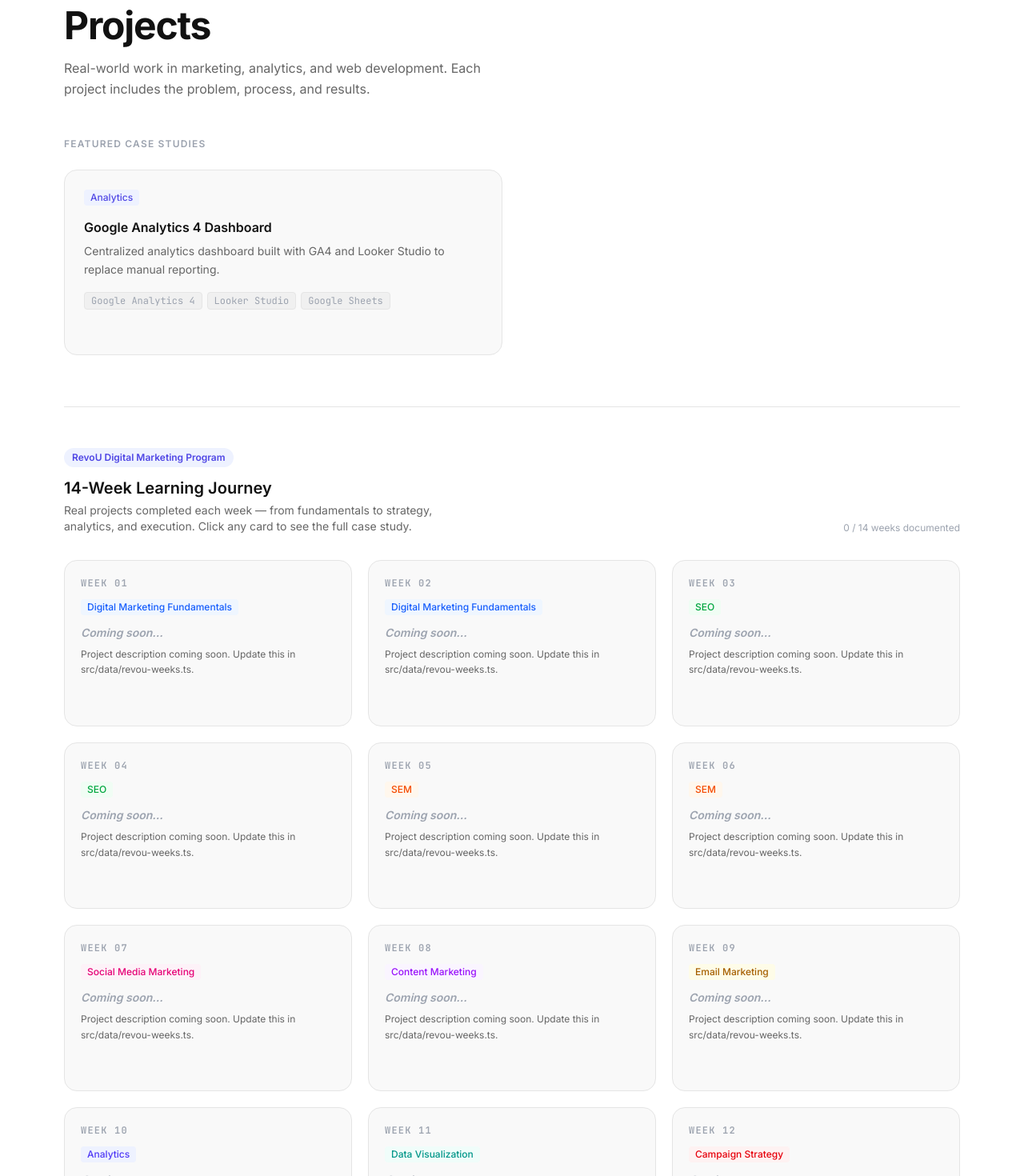
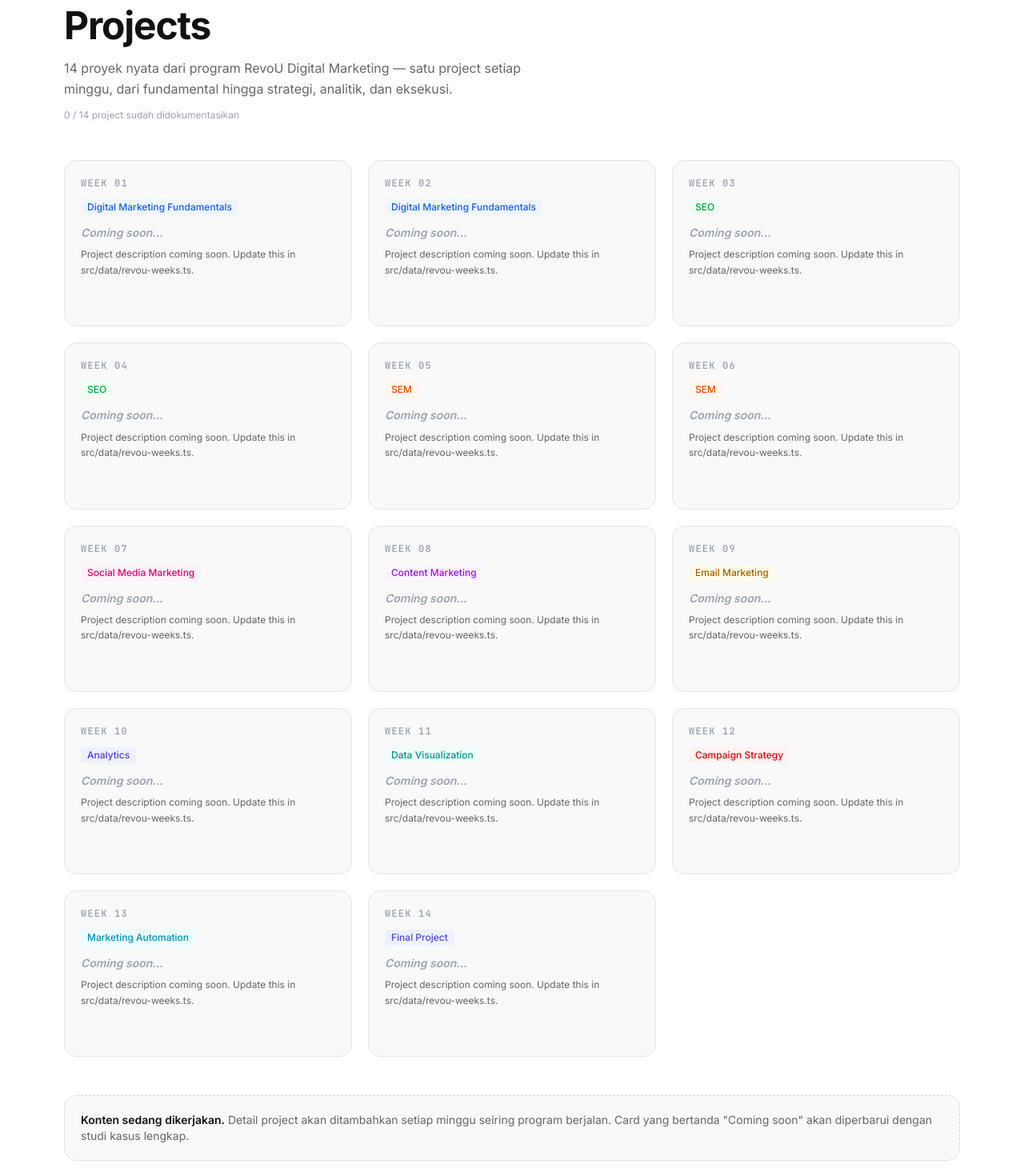
Before and after one commit to danuindra/portfolio-website, a Next.js app: page /projects in a window 1280 px wide. Shown: the part 120-1590 px from the top of the page at 80% size. Built offline with nearby package versions, Linux system fonts and the light colour scheme.

Commit message:
Projects: flat 14-week grid, no Featured/Journey split

```diff
--- a/src/app/projects/page.tsx
+++ b/src/app/projects/page.tsx
@@ -1,22 +1,19 @@
 import { Suspense } from 'react'
 import type { Metadata } from 'next'
-import { getAllProjects } from '@/lib/mdx'
 import ProjectsClient from '@/components/project/ProjectsClient/ProjectsClient'
 
 export const metadata: Metadata = {
   title: 'Projects',
   description:
-    'Case studies and real-world projects in digital marketing, analytics, and web development.',
+    '14 real-world digital marketing projects from the RevoU program — analytics, strategy, content, and more.',
 }
 
-export default async function ProjectsPage() {
-  const mdxProjects = await getAllProjects()
-
+export default function ProjectsPage() {
   return (
     <main id="main-content" className="pt-16">
       <div className="w-full mx-auto max-w-[1200px] px-4 md:px-8 lg:px-10 py-16">
         <Suspense fallback={<div className="min-h-[60vh]" />}>
-          <ProjectsClient mdxProjects={mdxProjects} />
+          <ProjectsClient />
         </Suspense>
       </div>
     </main>
--- a/src/components/project/ProjectsClient/ProjectsClient.tsx
+++ b/src/components/project/ProjectsClient/ProjectsClient.tsx
@@ -2,18 +2,13 @@
 
 import AnimatedSection from '@/components/shared/AnimatedSection/AnimatedSection'
 import WeekCard from '@/components/journey/WeekCard/WeekCard'
-import ProjectCard from '@/components/project/ProjectCard/ProjectCard'
 import { revouWeeks } from '@/data/revou-weeks'
 import { useLocale } from '@/context/LocaleContext'
-import type { ProjectFrontmatter } from '@/types'
 
-interface ProjectsClientProps {
-  // MDX case-study projects (e.g. ga4-dashboard)
-  mdxProjects: ProjectFrontmatter[]
-}
+export default function ProjectsClient() {
+  const { t } = useLocale()
 
-export default function ProjectsClient({ mdxProjects }: ProjectsClientProps) {
-  const { t } = useLocale()
+  const documented = revouWeeks.filter(w => !w.isPlaceholder).length
 
   return (
     <>
@@ -22,54 +17,19 @@
         <h1 className="text-4xl md:text-5xl font-bold tracking-tight text-[var(--color-text-primary)] mb-4">
           {t.projects.heading}
         </h1>
-        <p className="text-[var(--color-text-secondary)] mb-12 max-w-xl leading-relaxed">
-          {t.projects.subheading}
+        <p className="text-[var(--color-text-secondary)] max-w-xl leading-relaxed mb-3">
+          14 proyek nyata dari program RevoU Digital Marketing — satu project setiap minggu,
+          dari fundamental hingga strategi, analitik, dan eksekusi.
+        </p>
+        <p className="text-xs text-[var(--color-text-tertiary)]">
+          {documented} / {revouWeeks.length} project sudah didokumentasikan
         </p>
       </AnimatedSection>
 
-      {/* Featured / MDX projects — shown only when they exist */}
-      {mdxProjects.length > 0 && (
-        <AnimatedSection delay={60} className="mb-16">
-          <h2 className="text-xs font-semibold text-[var(--color-text-tertiary)] uppercase tracking-widest mb-6">
-            Featured Case Studies
-          </h2>
-          <div className="grid grid-cols-1 md:grid-cols-2 gap-6">
-            {mdxProjects.map((project, i) => (
-              <AnimatedSection key={project.slug} delay={i * 60}>
-                <ProjectCard project={project} />
-              </AnimatedSection>
-            ))}
-          </div>
-        </AnimatedSection>
-      )}
-
-      {/* Divider + RevoU section header */}
-      <AnimatedSection delay={80}>
-        <div className={mdxProjects.length > 0 ? 'border-t border-[var(--color-border-subtle)] pt-12 mb-8' : 'mb-8'}>
-          <div className="flex flex-col sm:flex-row sm:items-end sm:justify-between gap-3">
-            <div>
-              <span className="inline-block text-xs font-semibold text-[var(--color-accent)] bg-[var(--color-accent-subtle)] px-2.5 py-1 rounded-full mb-3">
-                RevoU Digital Marketing Program
-              </span>
-              <h2 className="text-xl font-semibold text-[var(--color-text-primary)]">
-                14-Week Learning Journey
-              </h2>
-              <p className="text-sm text-[var(--color-text-secondary)] mt-1 max-w-lg">
-                Real projects completed each week — from fundamentals to strategy, analytics, and execution.
-                Click any card to see the full case study.
-              </p>
-            </div>
-            <p className="text-xs text-[var(--color-text-tertiary)] shrink-0 sm:text-right">
-              {revouWeeks.filter(w => !w.isPlaceholder).length} / {revouWeeks.length} weeks documented
-            </p>
-          </div>
-        </div>
-      </AnimatedSection>
-
-      {/* 14-week grid: 3 cols desktop, 2 tablet, 1 mobile */}
-      <div className="grid grid-cols-1 sm:grid-cols-2 lg:grid-cols-3 gap-5">
+      {/* 14-week grid — flat, no sub-sections */}
+      <div className="mt-12 grid grid-cols-1 sm:grid-cols-2 lg:grid-cols-3 gap-5">
         {revouWeeks.map((week, i) => (
-          <AnimatedSection key={week.slug} delay={100 + i * 40}>
+          <AnimatedSection key={week.slug} delay={60 + i * 40}>
             <WeekCard week={week} />
           </AnimatedSection>
         ))}
@@ -79,9 +39,9 @@
       <AnimatedSection delay={200} className="mt-12">
         <div className="p-5 rounded-xl border border-dashed border-[var(--color-border-default)] bg-[var(--color-bg-surface)]">
           <p className="text-sm text-[var(--color-text-secondary)]">
-            <span className="font-semibold text-[var(--color-text-primary)]">Content in progress.</span>{' '}
-            Project details will be added week by week as the program progresses.
-            Cards marked "Coming soon" will be updated with full case studies, tools, and outcomes.
+            <span className="font-semibold text-[var(--color-text-primary)]">Konten sedang dikerjakan.</span>{' '}
+            Detail project akan ditambahkan setiap minggu seiring program berjalan.
+            Card yang bertanda "Coming soon" akan diperbarui dengan studi kasus lengkap.
           </p>
         </div>
       </AnimatedSection>
```
